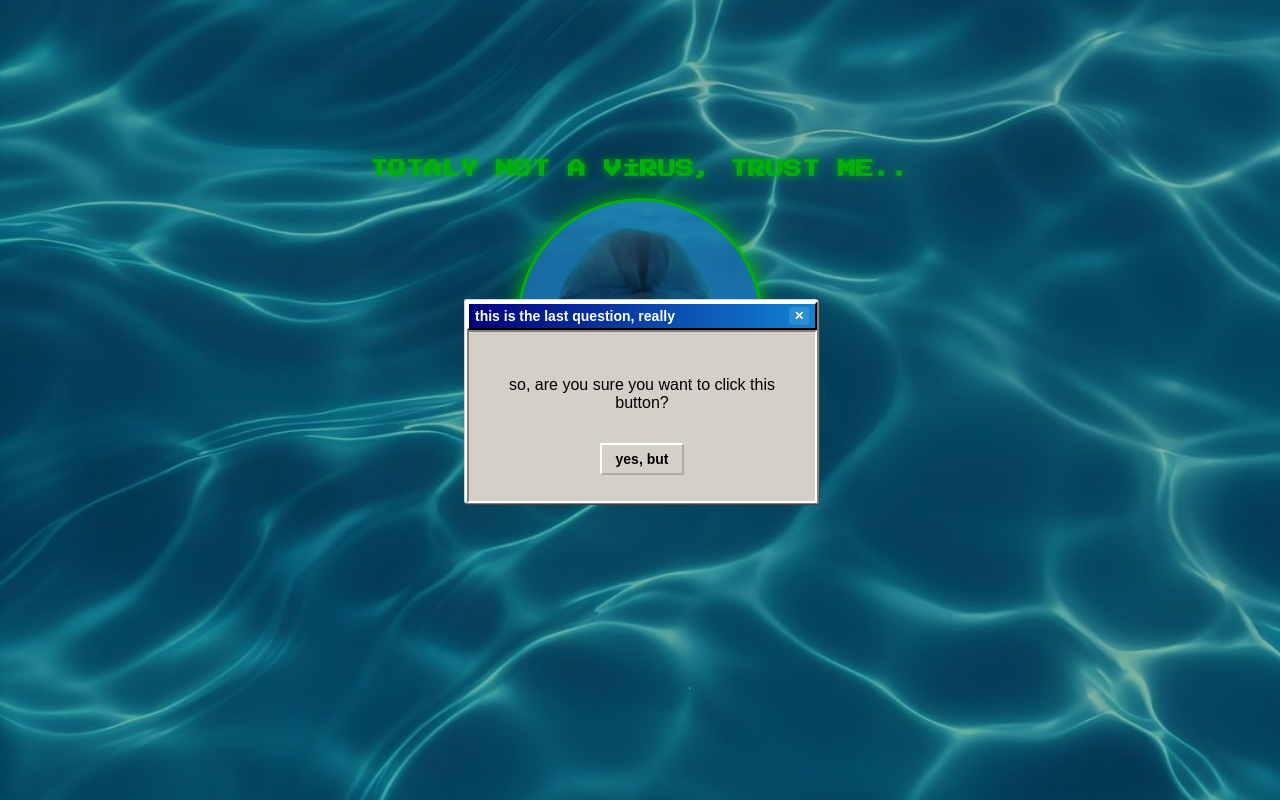
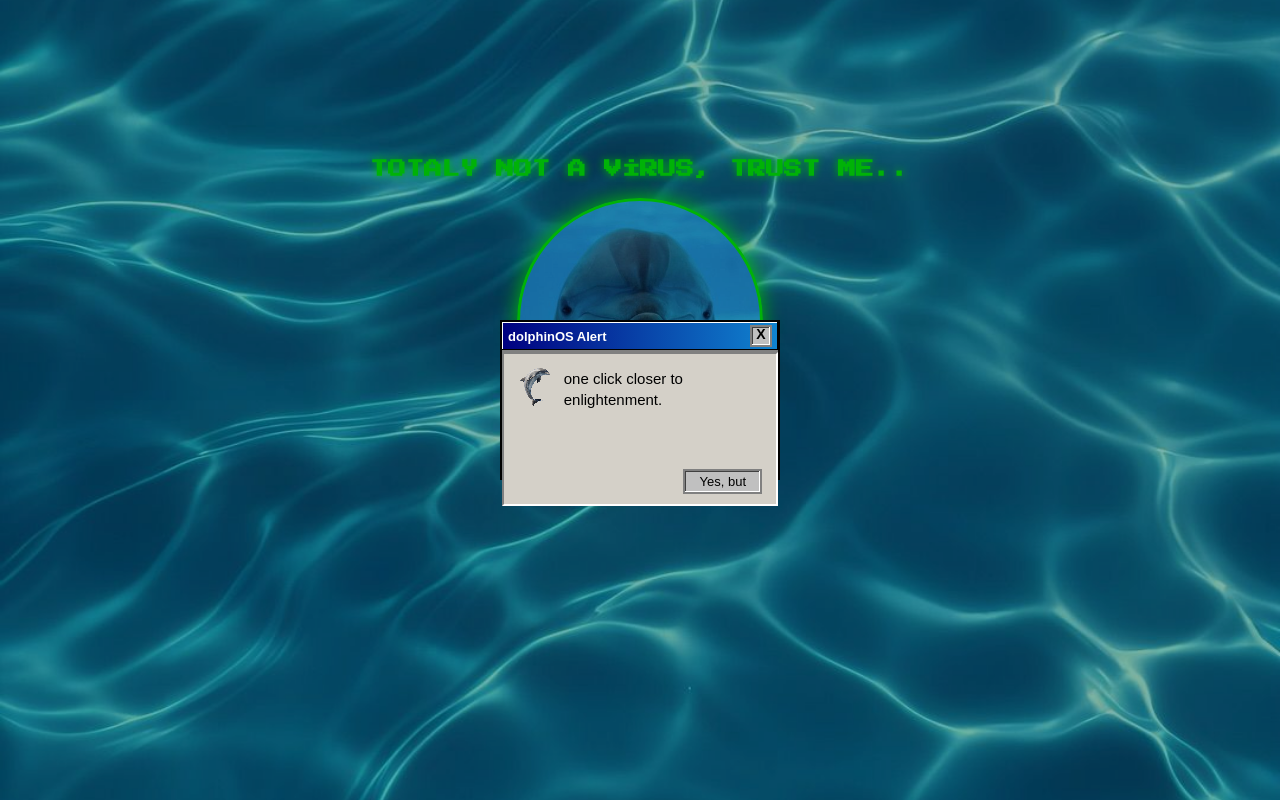
Before and after one commit to Virtualexp/happydolphin, a plain HTML site: page index.html in a window 1280 px wide. Drawn offline with Linux system fonts and the light colour scheme.

Commit message:
Add files via upload

```diff
--- a/index.html
+++ b/index.html
@@ -60,22 +60,21 @@
     box-shadow: 0 0 20px #00ff00;
   }
 
+  /* --- Gerçek Windows 98 pencere stili --- */
   .win98 {
     position: absolute;
-    width: 350px;
-    height: 200px;
     background-color: #c0c0c0;
+    width: 280px;
+    height: 160px;
     color: black;
     font-family: "MS Sans Serif", sans-serif;
+    box-sizing: border-box;
+    border: 2px solid #000;
+    box-shadow:
+      inset -2px -2px #808080,
+      inset 2px 2px #ffffff;
+    border-radius: 0;
     user-select: none;
-    border-top: 2px solid #ffffff;
-    border-left: 2px solid #ffffff;
-    border-right: 2px solid #808080;
-    border-bottom: 2px solid #808080;
-    box-shadow:
-      1px 1px 0 #404040,
-      -1px -1px 0 #d4d0c8;
-    border-radius: 2px;
   }
 
   .title-bar {
@@ -83,65 +82,92 @@
     color: white;
     padding: 3px 6px;
     font-weight: bold;
-    font-size: 14px;
+    font-size: 13px;
     cursor: move;
     display: flex;
     align-items: center;
     justify-content: space-between;
-    border-top: 2px solid #ffffff;
-    border-left: 2px solid #ffffff;
-    border-bottom: 2px solid #000000;
-    border-right: 2px solid #000000;
+    border-bottom: 2px solid #808080;
+    box-shadow: inset -1px -1px #000, inset 1px 1px #fff;
+  }
+
+  .close-ind {
+    width: 18px;
+    height: 18px;
+    background-color: #c0c0c0;
+    border: 2px solid #808080;
+    box-shadow: inset -1px -1px #fff, inset 1px 1px #404040;
+    color: black;
+    font-size: 14px;
+    text-align: center;
+    line-height: 14px;
+    font-weight: bold;
+    cursor: pointer;
+    margin-left: 6px;
+  }
+
+  .close-ind:active {
+    box-shadow: inset 1px 1px #fff, inset -1px -1px #404040;
   }
 
   .content {
-    padding: 28px 26px 26px 26px;
+    display: flex;
+    flex-direction: column;
+    justify-content: space-between;
+    height: calc(100% - 26px);
     background-color: #d4d0c8;
-    text-align: center;
     border-top: 2px solid #808080;
     border-left: 2px solid #808080;
     border-right: 2px solid #ffffff;
     border-bottom: 2px solid #ffffff;
+    padding: 10px 14px;
+  }
+
+  .message {
+    display: flex;
+    align-items: flex-start;
+    gap: 10px;
+    margin-top: 4px;
+  }
+
+  .message-icon {
+    width: 40px;
+    height: 40px;
+    image-rendering: pixelated;
+    margin-top: 0;
+  }
+
+
+  .message-text {
+    text-align: left;
+    line-height: 1.4;
+    font-size: 15px;
+    font-weight: 500;
+  }
+
+  .button-container {
+    display: flex;
+    justify-content: flex-end;
+    margin-top: 8px;
   }
 
   .button {
-    margin-top: 15px;
-    background-color: #d4d0c8;
-    border: 2px outset #fff;
-    padding: 6px 14px;
+    background-color: #c0c0c0;
+    border: 2px solid #808080;
+    box-shadow: inset -1px -1px #fff, inset 1px 1px #404040;
+    padding: 3px 14px;
     cursor: pointer;
-    font-size: 14px;
-    font-weight: 700;
+    font-size: 13px;
   }
 
-  .button:active { border: 2px inset #fff; }
-
-  .close-ind {
-    width: 20px;
-    height: 18px;
-    border-radius: 2px;
-    background: rgba(255,255,255,0.12);
-    text-align: center;
-    line-height: 18px;
-    font-weight: 700;
-    margin-left: 8px;
-    color: #fff;
-    font-size: 12px;
-    cursor: pointer;
+  .button:active {
+    box-shadow: inset 1px 1px #fff, inset -1px -1px #404040;
   }
 
   @media (max-width: 768px) {
     h1 { font-size: 12px; }
     .profile { width: 160px; height: 160px; }
     .center-content { top: 15%; gap: 14px; }
-    .win98 { width: 280px; height: 170px; }
-  }
-
-  @media (max-width: 480px) {
-    h1 { font-size: 10px; }
-    .profile { width: 120px; height: 120px; }
-    .center-content { top: 10%; gap: 10px; }
-    .win98 { width: 240px; height: 150px; }
   }
 </style>
 </head>
@@ -157,7 +183,6 @@
   let zCounter = 1000;
   let windowIndex = 0;
 
-  // Arkaplan sesi
   const seaSound = new Audio('underwatersound.mp3');
   seaSound.loop = true;
   seaSound.volume = 0.5;
@@ -167,7 +192,6 @@
     window.removeEventListener('click', initSound);
   });
 
-  // Basit beep efekti (retro tarz)
   function beep(frequency = 600, duration = 150) {
     try {
       const ctx = new (window.AudioContext || window.webkitAudioContext)();
@@ -185,7 +209,34 @@
     }
   }
 
-  function createWindow(x, y, titleText = 'this is the last question, really') {
+  const messages = [
+    "so, are you sure you want to click this button?",
+    "hmm... interesting choice.",
+    "you really thought this was the last one?",
+    "don’t trust the dolphin.",
+    "one click closer to enlightenment.",
+    "why do you keep clicking?",
+    "the ocean is watching.",
+    "this might be a bad idea.",
+    "trust issues detected.",
+    "maybe... stop?",
+    "i’m starting to think you like chaos."
+  ];
+
+  const titles = [
+    "System Warning",
+    "AreYouSure.exe",
+    "Critical Question",
+    "Deep Sea Protocol",
+    "dolphinOS Alert",
+    "User Error",
+    "Access Denied",
+    "Mystery Box",
+    "Ocean.exe",
+    "Final Question"
+  ];
+
+  function createWindow(x, y) {
     windowIndex++;
     const id = 'win' + windowIndex;
     const win = document.createElement('div');
@@ -194,33 +245,34 @@
     win.style.left = (x ?? 100) + 'px';
     win.style.top = (y ?? 100) + 'px';
     win.style.zIndex = ++zCounter;
+
+    const randomMessage = messages[Math.floor(Math.random() * messages.length)];
+    const randomTitle = titles[Math.floor(Math.random() * titles.length)];
+
     win.innerHTML = `
       <div class="title-bar">
-        <span>${titleText}</span>
-        <div class="close-ind">✕</div>
+        <span>${randomTitle}</span>
+        <div class="close-ind">X</div>
       </div>
       <div class="content">
-        <p>so, are you sure you want to click this button?</p>
-        <button class="button">yes, but</button>
+        <div class="message">
+          <img src="dolphinmini.png" class="message-icon" alt="icon">
+          <div class="message-text">${randomMessage}</div>
+        </div>
+        <div class="button-container">
+          <button class="button">Yes, but</button>
+        </div>
       </div>
     `;
+
     document.body.appendChild(win);
-    // ✕ butonu: drag'i engelle + uyarı ver
-const closeBtn = win.querySelector('.close-ind');
 
-// Drag'a yakalanmaması için pointerdown'ı durdur
-closeBtn.addEventListener('pointerdown', (e) => {
-  e.stopPropagation();
-});
-
-// Asıl aksiyon
-closeBtn.addEventListener('click', (e) => {
-  e.stopPropagation();
-  beep(440, 200);          // varsa senin beep fonksiyonun
-  setTimeout(() => {
-    alert("sorry but please answer the question ¯\\_(ツ)_/¯");
-  }, 120);
-});
+    const closeBtn = win.querySelector('.close-ind');
+    closeBtn.addEventListener('click', (e) => {
+      e.stopPropagation();
+      beep(440, 200);
+      createErrorWindow();
+    });
 
     const dolphinSound = new Audio('dolphinsound.mp3');
     dolphinSound.volume = 0.5;
@@ -240,21 +292,41 @@ closeBtn.addEventListener('click', (e) => {
     });
 
     makeDraggable(win, win.querySelector('.title-bar'));
+  }
 
-    // Çarpı tuşuna tıklandığında: beep + alert
-    setTimeout(() => {
-      const closeBtn = win.querySelector('.close-ind');
-      closeBtn.addEventListener('click', () => {
-        beep(440, 200);
-        setTimeout(() => {
-          alert("sorry but please answer the question ¯\\_(ツ)_/¯");
-        }, 120);
-      });
-    }, 100);
+  // --- Hata penceresi ---
+  function createErrorWindow() {
+    const err = document.createElement('div');
+    err.className = 'win98';
+    err.style.width = '260px';
+    err.style.height = '120px';
+    err.style.left = '50%';
+    err.style.top = '50%';
+    err.style.transform = 'translate(-50%, -50%)';
+    err.style.zIndex = ++zCounter + 1000;
+
+    err.innerHTML = `
+      <div class="title-bar" style="background: linear-gradient(to right, #800000, #a00000);">
+        <span>Error</span>
+        <div class="close-ind">X</div>
+      </div>
+      <div class="content" style="display:flex;align-items:center;justify-content:center;gap:10px;">
+        <div style="font-size:26px;">⛔</div>
+        <div style="font-size:13px;line-height:1.3;">
+          <b>Sorry but please answer</b><br>the question ¯\\_(ツ)_/¯
+        </div>
+      </div>
+    `;
+    document.body.appendChild(err);
+
+    const close = err.querySelector('.close-ind');
+    close.addEventListener('click', () => err.remove());
+
+    beep(400, 200);
   }
 
   function makeDraggable(win, handle) {
-    let offsetX = 0, offsetY = 0, isDragging = false, lastTrailTime = 0;
+    let offsetX = 0, offsetY = 0, isDragging = false;
     handle.style.touchAction = "none";
 
     handle.addEventListener('pointerdown', (e) => {
@@ -272,42 +344,15 @@ closeBtn.addEventListener('click', (e) => {
 
     handle.addEventListener('pointermove', (e) => {
       if (!isDragging) return;
-      const newLeft = e.clientX - offsetX;
-      const newTop = e.clientY - offsetY;
-      const now = Date.now();
-      if (now - lastTrailTime > 100) {
-        createTrail(win, newLeft, newTop);
-        lastTrailTime = now;
-      }
-      win.style.left = newLeft + 'px';
-      win.style.top = newTop + 'px';
+      win.style.left = e.clientX - offsetX + 'px';
+      win.style.top = e.clientY - offsetY + 'px';
     });
   }
 
-  function createTrail(win, left, top) {
-    const clone = win.cloneNode(true);
-    clone.style.pointerEvents = 'none';
-    clone.style.opacity = '1';
-    clone.style.zIndex = 0;
-    clone.style.filter = 'blur(0.6px) brightness(0.95)';
-    clone.style.border = '2px solid #a0a0a0';
-    clone.style.boxShadow = '2px 2px 0 #606060, -1px -1px 0 #fff';
-    clone.style.left = left + 'px';
-    clone.style.top = top + 'px';
-    clone.style.transition = 'opacity 5s linear';
-    document.body.appendChild(clone);
-    setTimeout(() => { clone.style.opacity = '0'; }, 50);
-    setTimeout(() => { clone.remove(); }, 5000);
-  }
-
   function centerWindow() {
-    const winWidth = window.innerWidth < 480 ? 240 :
-                     window.innerWidth < 768 ? 280 : 350;
-    const winHeight = window.innerWidth < 480 ? 150 :
-                      window.innerWidth < 768 ? 170 : 200;
     createWindow(
-      (window.innerWidth - winWidth) / 2,
-      (window.innerHeight - winHeight) / 2
+      (window.innerWidth - 280) / 2,
+      (window.innerHeight - 160) / 2
     );
   }
 
```
Also changed, not shown: dolphinmini.png (added).
